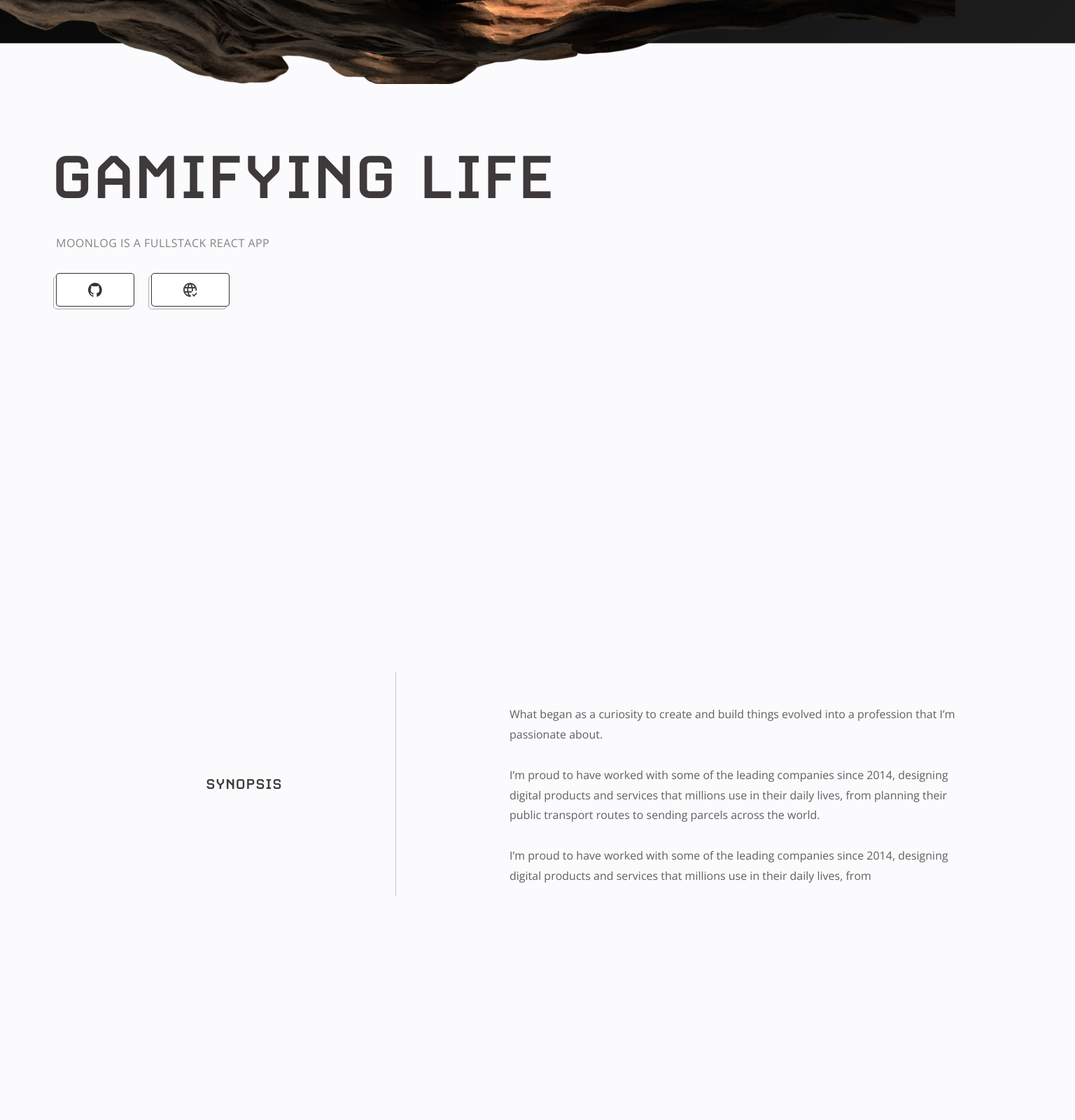
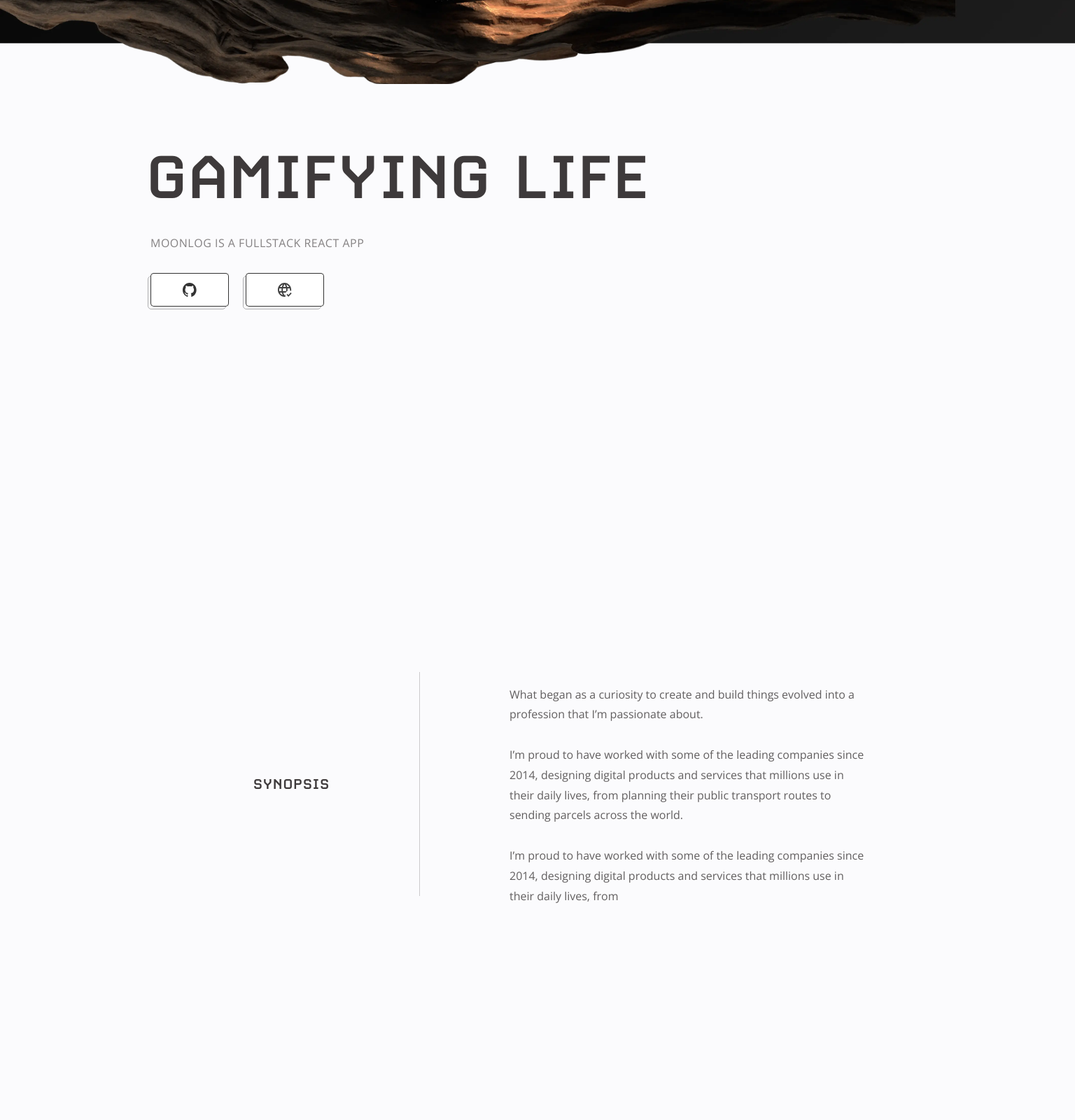
Before and after one commit to JaceksFridge/jacekpaczos.com, a React (Create React App) app: page /casemoonlog in a window 1536 px wide. Shown: the part 760-2360 px from the top of the page at 70% size. Built offline with nearby package versions, Linux system fonts and the light colour scheme.

Commit message:
made better responsive

```diff
--- a/src/styles/CaseStudy.scss
+++ b/src/styles/CaseStudy.scss
@@ -175,11 +175,17 @@
 
 @media only screen and (min-width: 1500px) {
     .casestudy{
+        .case-info{
+            padding: 5rem 14%;
+        }
         .case-imageblocks{
             padding: 14%;
             img{
-            margin-bottom: 14%;
+                margin-bottom: 14%;
             }
+        }
+        .case-infoblock{
+            padding: 5% 14%;
         }
     }
 }
```
